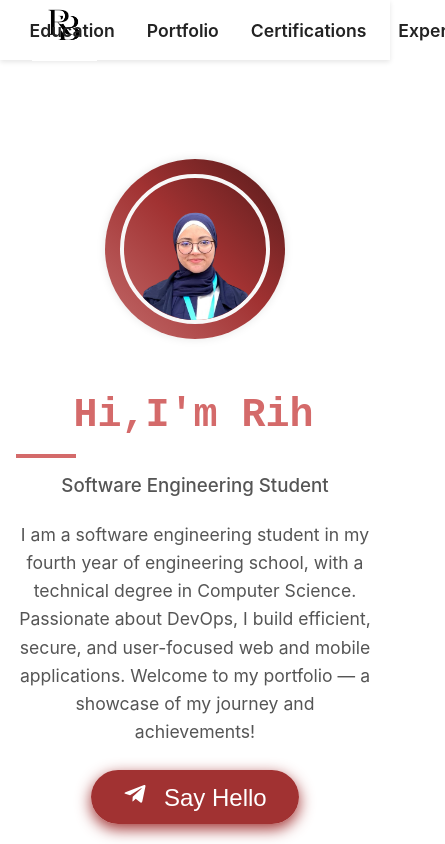
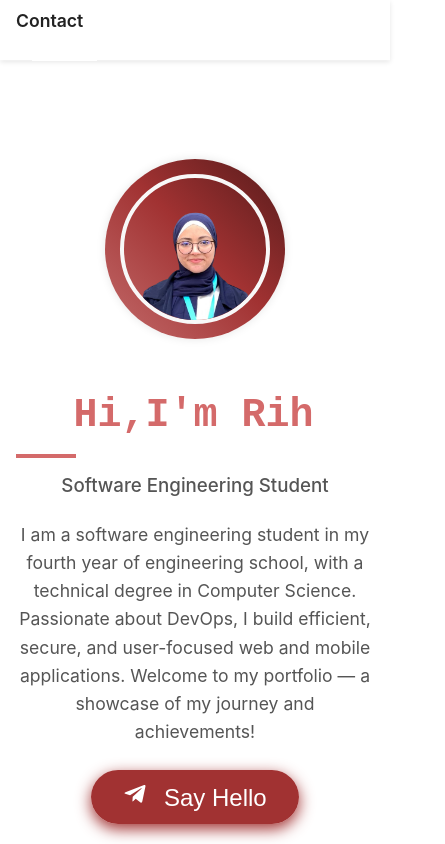
Before and after one commit to RihamBouchiha/portfolio_cs, a React (Create React App) app in the folder client/: page / in a window 390 px wide. Shown: the top 844 px of the page, 445 px wide, since content can reach past the window. Built offline with nearby package versions, Linux system fonts and the light colour scheme.

Commit message:
cmt147852369

```diff
--- a/client/src/App.css
+++ b/client/src/App.css
@@ -1645,6 +1645,9 @@ body {
 .contact-link {
   text-decoration: none;
   color: inherit;
+  word-break: break-word;
+  max-width: 100%;
+  overflow-wrap: break-word;
 }
 
 .contact-link:hover {
@@ -1972,3 +1975,64 @@ html {
     margin-right: 0;
   }
 }
+@media (max-width: 768px) {
+  .nav-list {
+    position: fixed;
+    top: 60px; /* sous la navbar */
+    left: 0;
+    right: 0;
+    background: white;
+    flex-direction: column;
+    padding: 1rem 1rem; /* réduit la padding horizontale */
+    margin: 0;
+    max-height: calc(100vh - 60px); /* pour ne pas dépasser la hauteur de l’écran */
+    overflow-y: auto; /* scroll vertical si trop grand */
+    box-sizing: border-box; /* important pour padding */
+    transform: translateY(-100%);
+    transition: transform 0.3s ease;
+    pointer-events: none;
+  }
+
+  .nav-list.open {
+    transform: translateY(0);
+    pointer-events: auto;
+  }
+
+  .nav-list li {
+    width: 100%;
+  }
+
+  .nav-link {
+    display: block;
+    padding: 0.8rem 0;
+    white-space: nowrap;
+    overflow: hidden;
+    text-overflow: ellipsis; /* tronquer le texte si trop long */
+    width: 100%;
+  }
+
+  .hamburger {
+    display: flex;
+  }
+}
+.typing {
+  font-size: 1.8rem; /* taille plus petite sur mobile */
+  word-break: break-word; /* pour éviter que ça déborde */
+  white-space: normal; /* permet retour à la ligne */
+  text-align: center;
+  max-width: 100%;
+  margin: 0 auto;
+}
+
+@media (min-width: 769px) {
+  .typing {
+    font-size: 2.5rem;
+    white-space: nowrap;
+    text-align: left;
+  }
+}
+.contact-email {
+  word-break: break-word;
+  max-width: 100%;
+  overflow-wrap: break-word;
+}
```
Also changed, not shown: client/src/App.js (line endings or trailing spaces).
